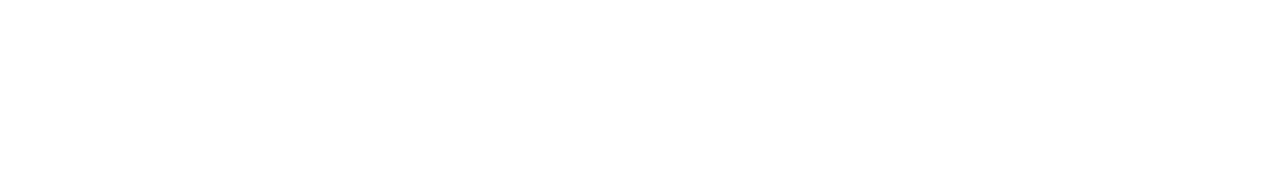
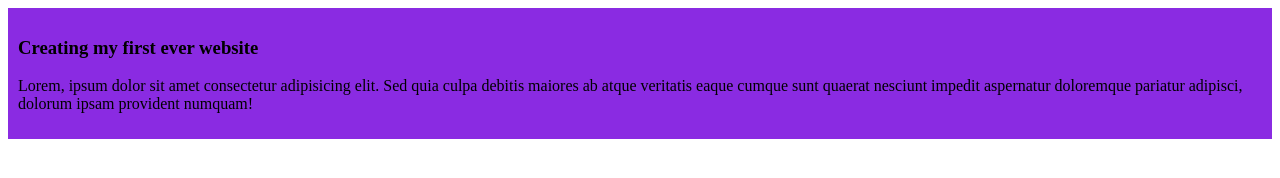
Before and after one commit to Tanjina2362/create-website, a plain HTML site: page index.html in a window 1280 px wide. Drawn offline with Linux system fonts and the light colour scheme.

Commit message:
added the first blog

```diff
--- a/index.html
+++ b/index.html
@@ -4,8 +4,12 @@
    <meta charset="UTF-8">
    <meta name="viewport" content="width=device-width, initial-scale=1.0">
    <title>Create website</title>
+   <link rel="stylesheet" href="style/blog.css">
 </head>
 <body>
-
+   <div>
+   <h3>Creating my first ever website</h3>
+   <p>Lorem, ipsum dolor sit amet consectetur adipisicing elit. Sed quia culpa debitis maiores ab atque veritatis eaque cumque sunt quaerat nesciunt impedit aspernatur doloremque pariatur adipisci, dolorum ipsam provident numquam!</p>
+</div>
 </body>
 </html>
--- /dev/null
+++ b/style/blog.css
@@ -0,0 +1,4 @@
+div{
+   background-color: blueviolet;
+   padding: 10px;
+}
```
